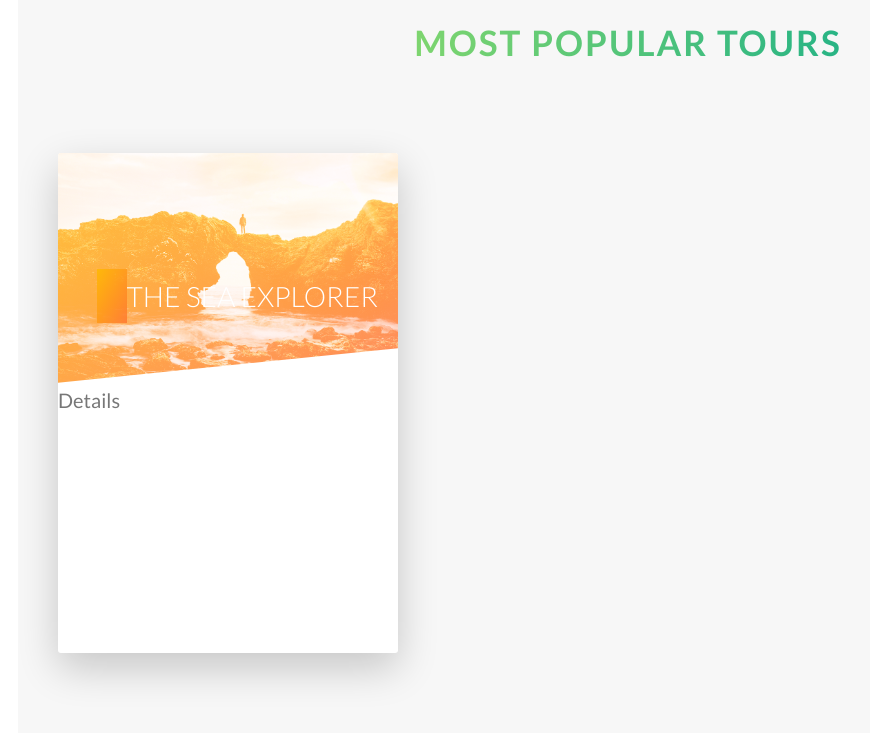
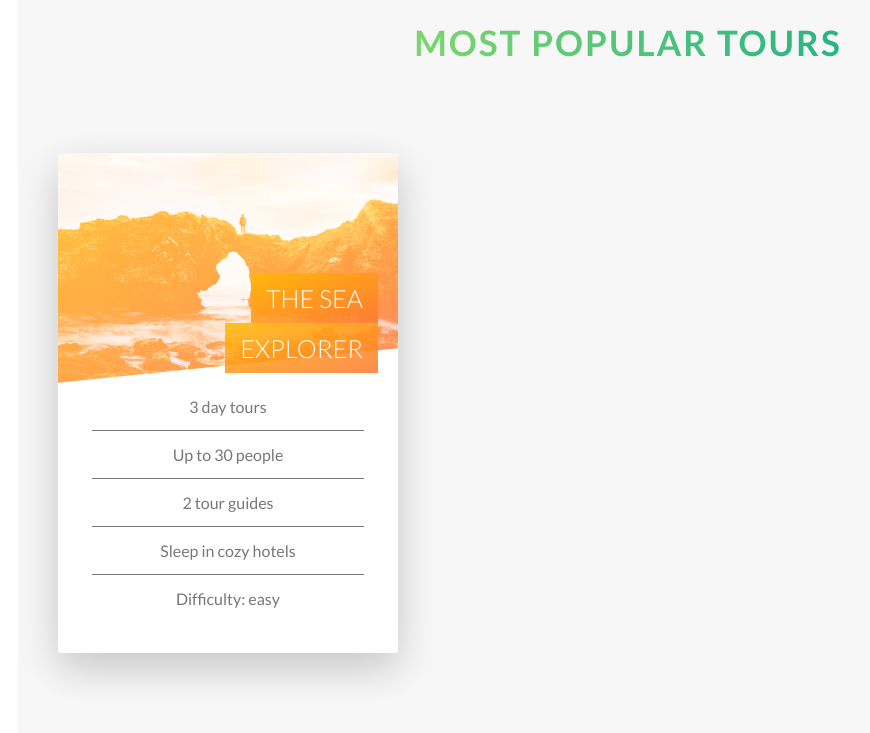
Before and after one commit to xenturi0n/natours, a website: page src/index.html in a window 1280 px wide. Shown: the part 2305-3038 px from the top of the page, without its empty margins (12-882 px from the left). Drawn offline with nearby package versions, Linux system fonts and the light colour scheme; files that its build step writes are made by us from their sources.

Commit message:
40. Building the Tours Section - Part 2

```diff
--- a/src/index.html
+++ b/src/index.html
@@ -115,12 +115,17 @@
                             </div> <!-- card__picture  card__picture--1 -->
                             <h4 class="card__heading">
                                 <span class="card__heading-span card__heading-span--1">
-
+                                    The sea explorer
                                 </span>
-                                The sea explorer
                             </h4> <!-- card__heading -->
                             <div class="card__details">
-                                Details
+                                <ul>
+                                    <li>3 day tours</li>
+                                    <li>Up to 30 people</li>
+                                    <li>2 tour guides</li>
+                                    <li>Sleep in cozy hotels</li>
+                                    <li>Difficulty: easy</li>
+                                </ul>
                             </div> <!-- card__details -->
                         </div> <!-- card__side--front-1 -->
                         <div class="card__side card__side--back card__side--back-1">
--- a/src/scss/abstracts/_variables.scss
+++ b/src/scss/abstracts/_variables.scss
@@ -11,6 +11,7 @@
 $color-black: #000;
 
 $color-grey-light-1: #F7F7F7;
+$color-grey-light-2: #EEE;
 
 $color-grey-dark: #777;
 $color-white: #FFF;
--- a/src/scss/components/_card.scss
+++ b/src/scss/components/_card.scss
@@ -67,7 +67,8 @@
     }
 
     &__heading{
-        font-size: 2.8rem;
+        font-size: 2.5rem;
+        line-height: 5rem;
         font-weight: 300;
         text-transform: uppercase;
         text-align: right;
@@ -75,16 +76,20 @@
         position: absolute;
         top: 12rem;
         right: 2rem;
+        width: 50%;
 
     }
 
     &__heading-span{
         padding: 1rem 1.5rem;
+
         -webkit-box-decoration-break: clone;
         box-decoration-break: clone;
 
         &--1{
-            background-image: linear-gradient(to right bottom, rgba($color-secondary-light, .85), rgba($color-secondary-dark, .85));
+            background-image: linear-gradient(to right bottom,
+            rgba($color-secondary-light, .85),
+            rgba($color-secondary-dark, .85));
         }
 
         &--2{
@@ -94,5 +99,21 @@
 
     &__details{
 
+        ul{
+            list-style: none;
+            width: 80%;
+            margin: 0 auto;
+
+            li{
+                text-align: center;
+                font-size: 1.6rem;
+                padding: 1rem;
+
+                &:not(:last-child){
+                    border-bottom: 1px solid $color-grey-dark;
+                }
+            }
+        }
+
     }
 }
```
